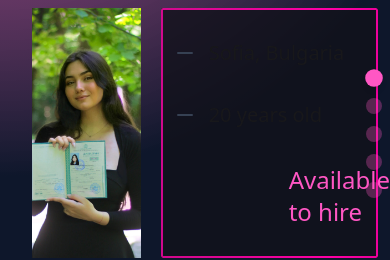
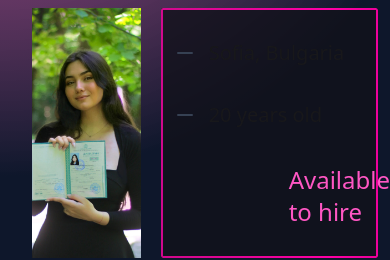
Before and after one commit to BeatrisRah/Portfolio, a React (Vite) app: page / in a window 390 px wide. Shown: the part 288-548 px from the top of the page. Built offline with nearby package versions, Linux system fonts and the light colour scheme; a web font is replaced by a local one.

Commit message:
RESPONSIVE UI/ 425px / Dot Nav

```diff
--- a/src/components/DotPagination.jsx
+++ b/src/components/DotPagination.jsx
@@ -5,7 +5,7 @@ export default function DotPagination() {
 
 
     return (
-        <div className="fixed right-2 xl:right-6 top-1/2 -translate-y-1/2 z-50 flex flex-col gap-3">
+        <div className="fixed right-2 xl:right-6 top-1/2 -translate-y-1/2 z-50 hidden md:flex flex-col gap-3">
             {sections.map((sec) => (
                 <Link
                     key={sec}
```
